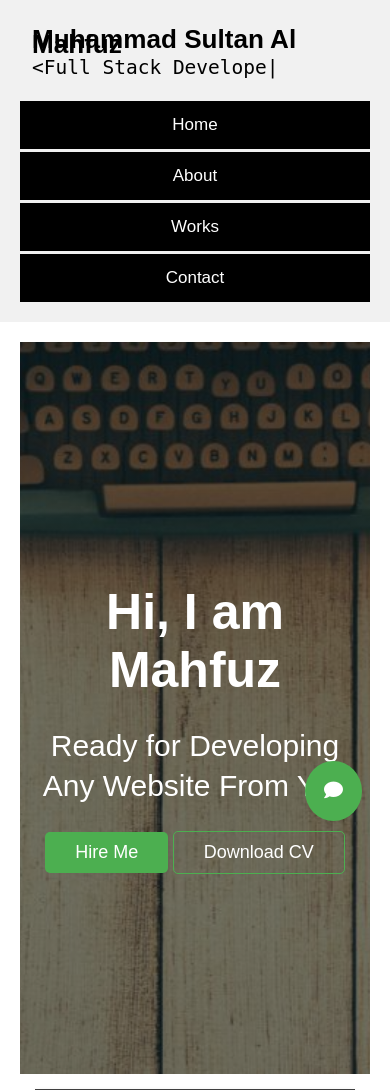
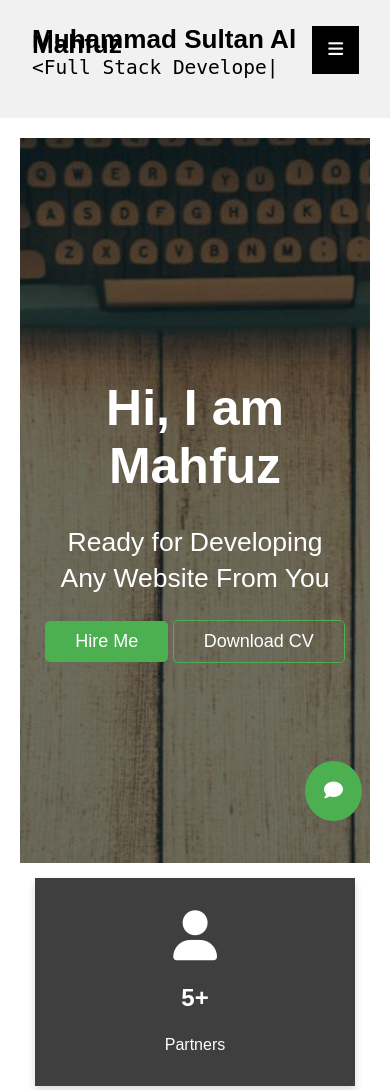
Before and after one commit to mahfuz225bd/web-development-project-assignment, a PHP site: page / in a window 390 px wide; the page is wider, and only the part inside the window is pictured. Shown: the top 1090 px of that part. Run offline with PHP 8.4, Linux system fonts and the light colour scheme.

Commit message:
some last changes

```diff
--- a/assets/css/hero-image.css
+++ b/assets/css/hero-image.css
@@ -24,7 +24,7 @@
 }
 
 .hero-image .hero-text p {
-	font-size: 30px;
+	font-size: 26.5px;
 	font-weight: normal;
 	line-height: 10px;
 }
--- a/assets/css/responsive.css
+++ b/assets/css/responsive.css
@@ -32,6 +32,19 @@
 		padding: 14px;
 		text-align: left;
 		margin-top: 3px;
+	}
+
+	header nav a:not(.nav-icon) {
+		display: none;
+	}
+
+	header nav .nav-icon {
+		display: block;
+		position: fixed;
+		top: 23px;
+		right: 28px;
+		width: auto;
+		z-index: 2;
 	}
 
 	.blank-col {
--- a/index.html
+++ b/index.html
@@ -13,7 +13,6 @@
 		<div class="wrapper" id="pageLoader" include-html="./pages/index.html">
 			<!-- Load HTML according to page router -->
 		</div>
-
 		<script src="./assets/js/default.js" type="module"></script>
 	</body>
 </html>
--- a/pages/layout/header.html
+++ b/pages/layout/header.html
@@ -12,10 +12,6 @@
 	<a href="#portfolio">Works</a>
 	<a href="contact.html">Contact</a>
 	<a href="javascript:void(0);" class="nav-icon" id="toggleMainNav">
-		<i class="fa fa-bars"></i>
+		<i class="fas fa-bars"></i>
 	</a>
 </nav>
-
-<script>
-
-</script>
```
Also changed, not shown: 1 other file.
